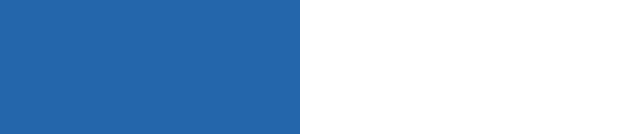
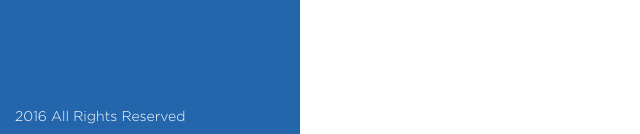
Before and after one commit to bsimedicatedspray/bsimedicatedspray.github.io, a Jekyll site: the page built from index.html, in a window 1280 px wide. Shown: the part 763-897 px from the top of the page, without its empty margins (0-640 px from the left). Built offline with Jekyll 4.4.1, drawn with Linux system fonts in a browser that asks for light colours; nearby versions of some CDN libraries.

Commit message:
Add footer style

```diff
--- a/_includes/page-slider.html
+++ b/_includes/page-slider.html
@@ -11,6 +11,10 @@
         <div class="section-description">
             {{ site.sectionPage[0].content }}
         </div>
+
+        <footer>
+            <span class="footer-text">2016 All Rights Reserved</span>
+        </footer>
     </div>
 
     <div class="right-section">
--- a/_sass/home.sass
+++ b/_sass/home.sass
@@ -77,7 +77,17 @@
       img
         height: 60px
 
-
+footer
+  position: absolute
+  bottom: 0
+  width: 90%
+  margin: 0 auto
+  left: 0
+  right: 0
+  .footer-text
+    display: block
+    color: white
+    padding: 10px 0
 @media (min-width: 1441px)
   #page-container
     .right-section
```
